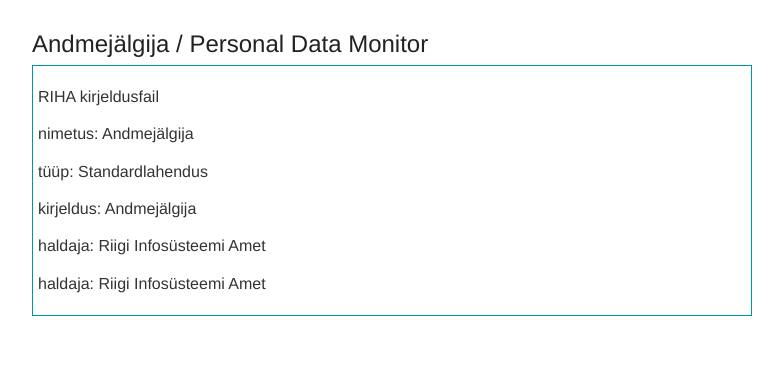
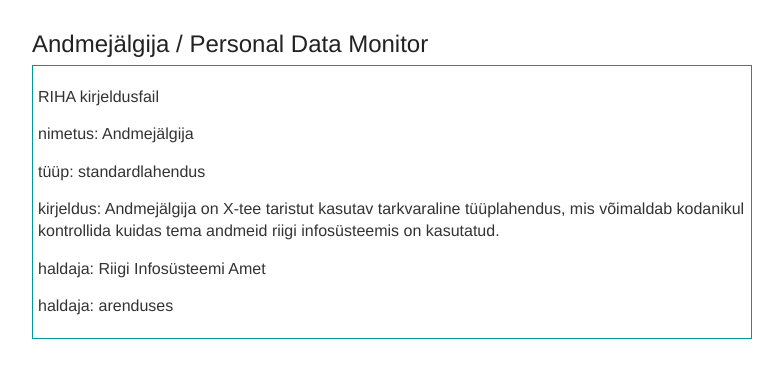
Before and after one commit to e-gov/AJ, a Jekyll site: the page built from _posts/2015-1-3-META.md, in a window 1280 px wide. Shown: the top 378 px of the page, without its empty margins (248-1031 px from the left). Built offline with Jekyll 4.4.1, drawn with Linux system fonts in a browser that asks for light colours; Markdown is read by kramdown in place of the engine named in the settings.

Commit message:
Update 2015-1-3-META.md

```diff
--- a/_posts/2015-1-3-META.md
+++ b/_posts/2015-1-3-META.md
@@ -8,12 +8,12 @@
 
   <p>nimetus: <span itemprop="nimetus">Andmejälgija</span></p>
 
-  <p>tüüp: <span itemprop="komponendityyp">Standardlahendus</span></p>
+  <p>tüüp: <span itemprop="komponendityyp">standardlahendus</span></p>
 
-  <p>kirjeldus: <span itemprop="kirjeldus">Andmejälgija</span></p>
+  <p>kirjeldus: <span itemprop="kirjeldus">Andmejälgija on X-tee taristut kasutav tarkvaraline tüüplahendus, mis võimaldab kodanikul kontrollida kuidas tema andmeid riigi infosüsteemis on kasutatud.</span></p>
 
   <p>haldaja: <span itemprop="haldaja">Riigi Infosüsteemi Amet</span></p>
 
-  <p>haldaja: <span itemprop="staatus">Riigi Infosüsteemi Amet</span></p>
+  <p>haldaja: <span itemprop="staatus">arenduses</span></p>
 
 </section>
```
